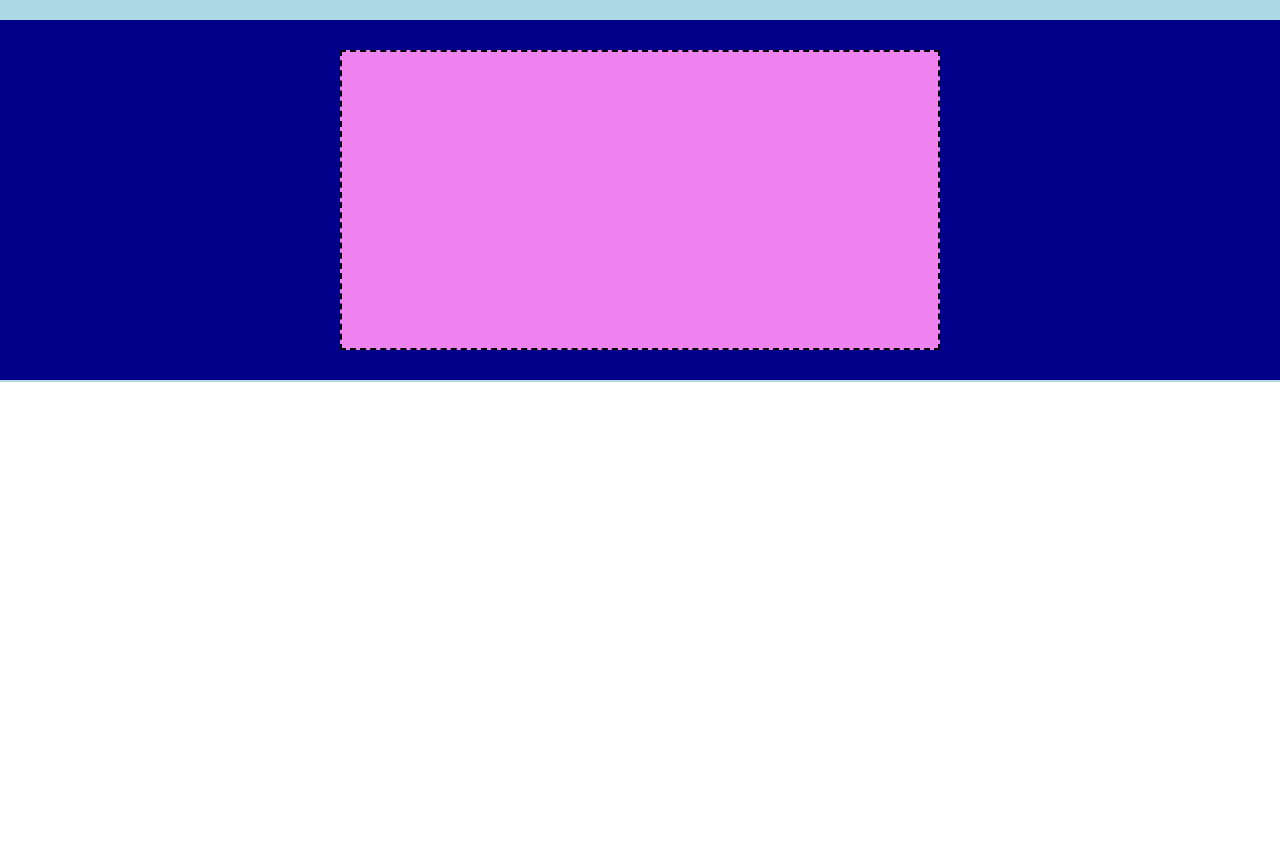
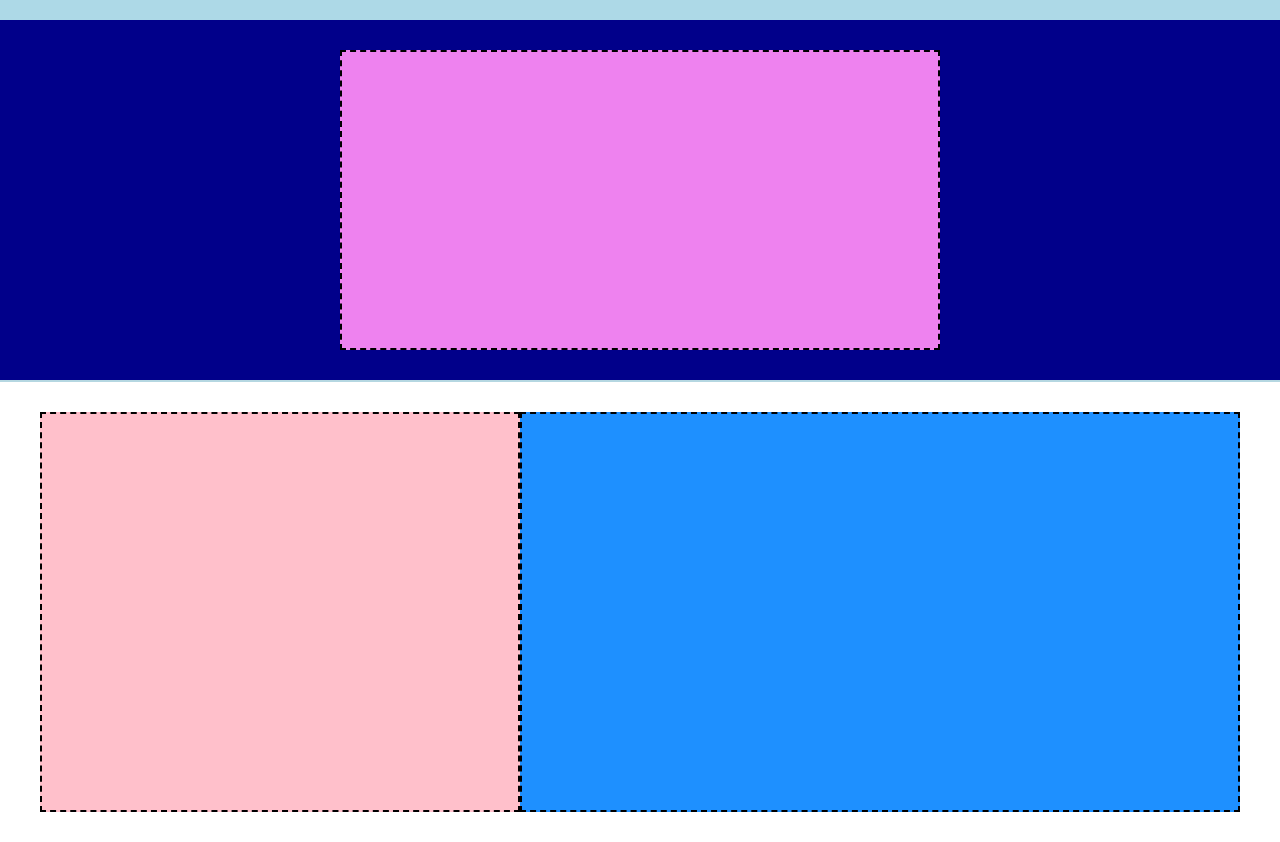
Before and after one commit to UmbertoDV/htmlcss-struttura-discord, a plain HTML site: page index.html in a window 1280 px wide. Shown: the part 80-922 px from the top of the page. Before the commit the page ends 800 px from the top, so only its background shows below. Drawn offline with Linux system fonts and the light colour scheme.

Commit message:
2nd section

```diff
--- a/css/style.css
+++ b/css/style.css
@@ -59,3 +59,19 @@ nav{
     min-height: 300px;
     border: 2px dashed black;
 }
+/* Seconda Section */
+.second-sec{
+    padding: 30px 0;
+}
+.box-right{
+    background-color: #ffc0cb;
+    height: 400px;
+    width: 40%;
+    border: 2px dashed black;
+}
+.box-left{
+    background-color: #1e90ff;
+    height: 400px;
+    width: 60%;
+    border: 2px dashed black;
+}
--- a/index.html
+++ b/index.html
@@ -31,7 +31,13 @@
         <section class="first-sec">
             <div class="box-first">
             </div>
-    </section>
+        </section>
+        <section class="second-sec">
+            <div class="container cflex">
+                <div class="box-right"></div>
+                <div class="box-left"></div>
+            </div>
+        </section>
     </main>
 </body>
 </html>
```
